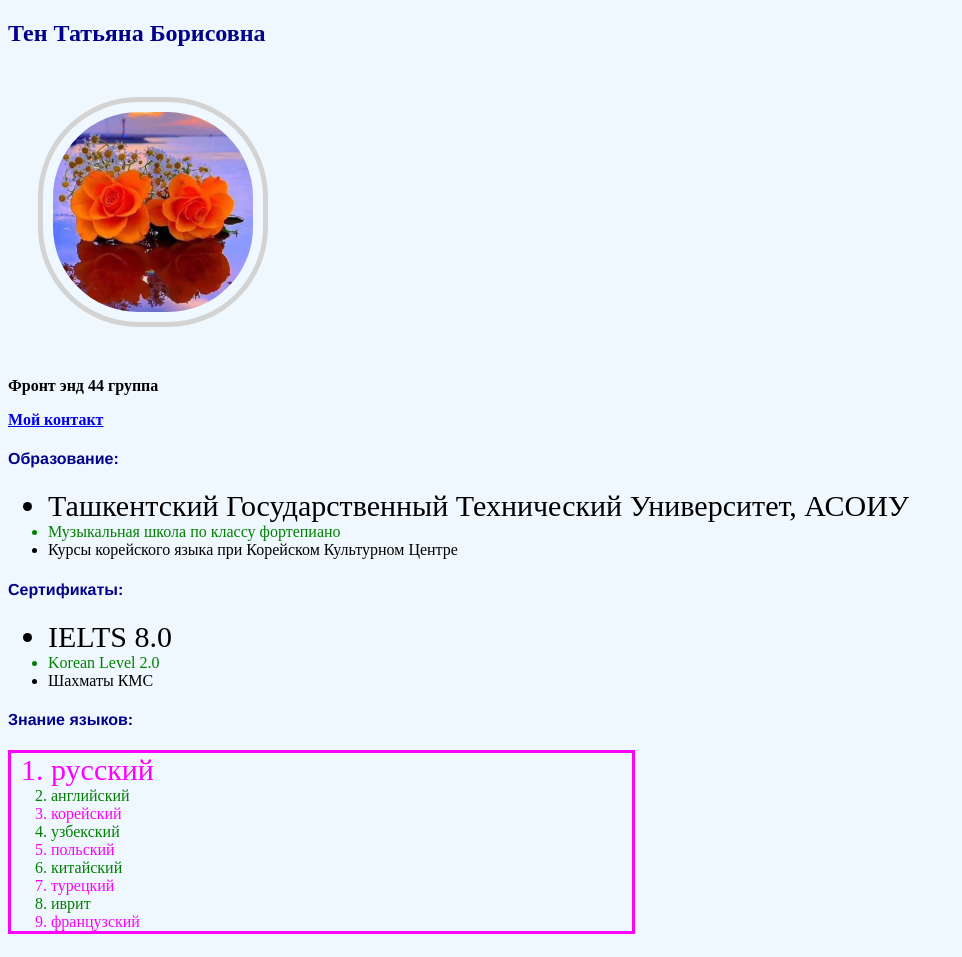
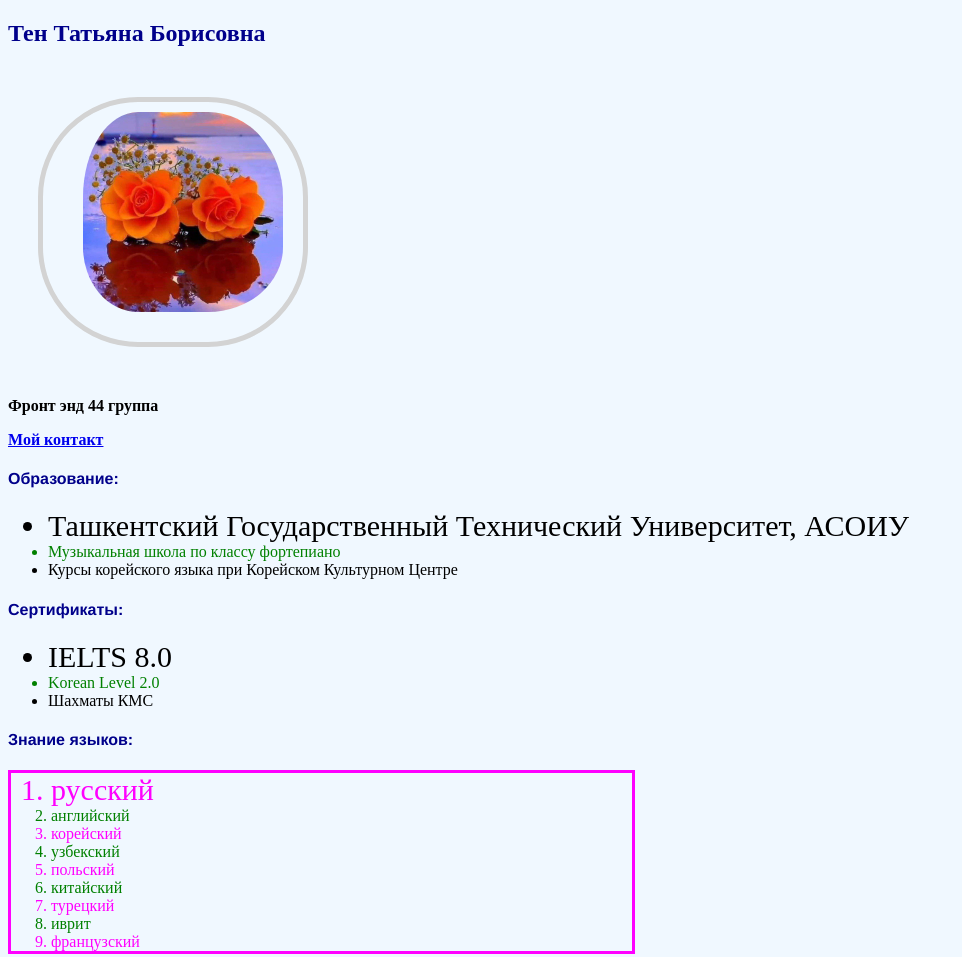
Before and after one commit to ttbttbtt/ttb, a plain HTML site: page index.html in a window 1280 px wide. Shown: the top 957 px of the page, without its empty margins (0-962 px from the left). Drawn offline with Linux system fonts and the light colour scheme.

Commit message:
Update style.css

```diff
--- a/style.css
+++ b/style.css
@@ -45,7 +45,8 @@ ol {
 #legend {
     width:200px;
     border:5px solid lightgray;
-    padding: 10px;/*padding: 10px 20px 30px 40px;*/
+   /* padding: 10px;*//*padding: 10px 20px 30px 40px;*/
+    padding: 10px 20px 30px 40px;
     margin: 30px;
     /*box-sizing: border-box;*/
     /*box-sizing: content-box;*/
```
